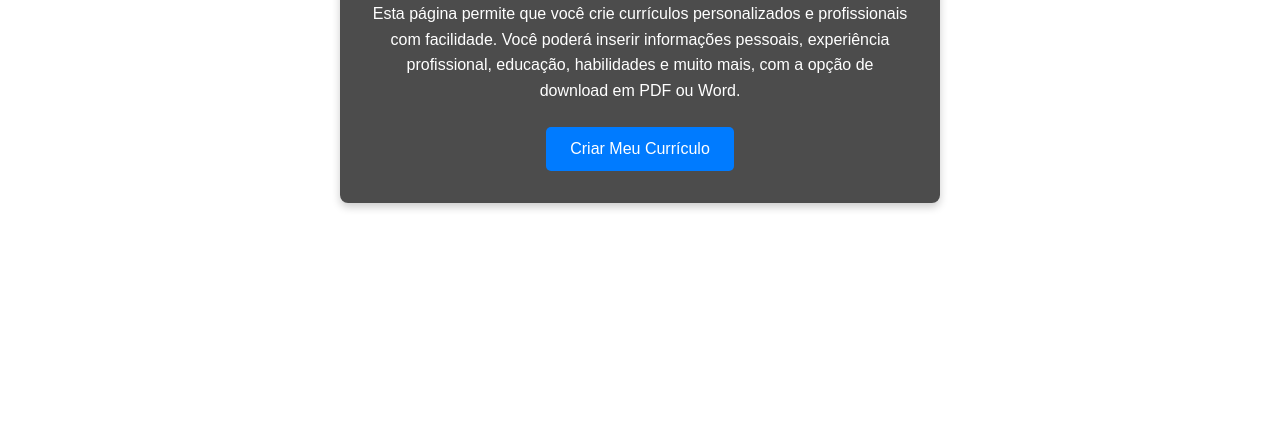
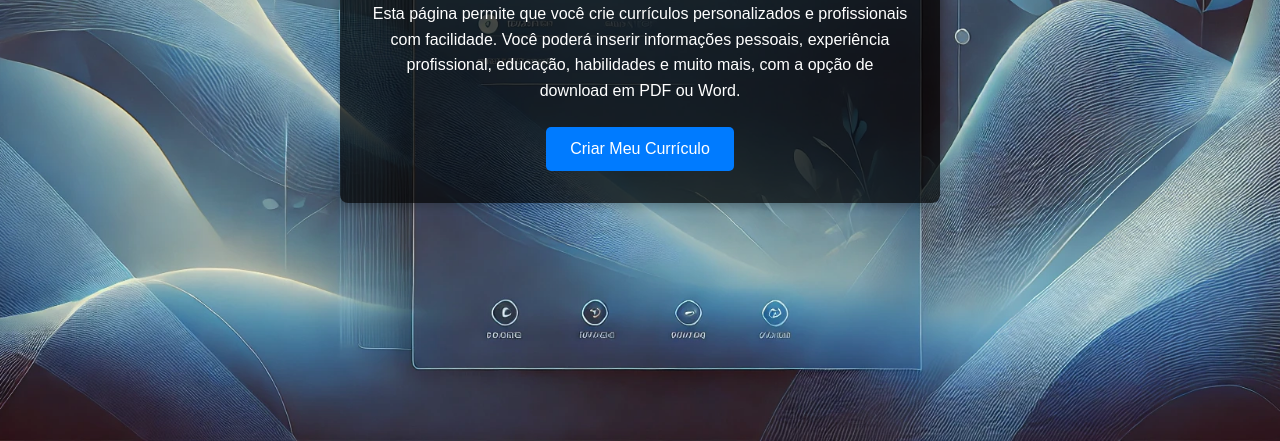
Before and after one commit to Reinaldo-Fernandes/curriculo-facil, a plain HTML site: page index.html in a window 1280 px wide. Shown: the part 359-800 px from the top of the page. Drawn offline with Linux system fonts and the light colour scheme.

Commit message:
Update styles.css

```diff
--- a/styles.css
+++ b/styles.css
@@ -10,7 +10,7 @@ body {
     justify-content: center;
     align-items: center;
     height: 100vh;
-    background-image: url('/DALL·E\ 2024-10-26\ 23.08.17\ -\ A\ professional\ background\ for\ a\ resume\ creation\ webpage\ with\ a\ focus\ on\ modern\,\ clean\ design.\ The\ background\ features\ subtle\ abstract\ shapes\ and\ light.webp'); /* Substitua pelo caminho da sua imagem */
+    background-image: url('https://github.com/Reinaldo-Fernandes/curriculo-facil/blob/main/bg.webp'); /* Substitua pelo caminho da sua imagem */
     background-size: cover;
     background-position: center;
     background-repeat: no-repeat;
```
